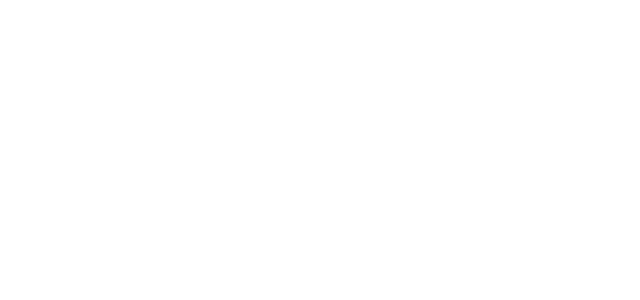
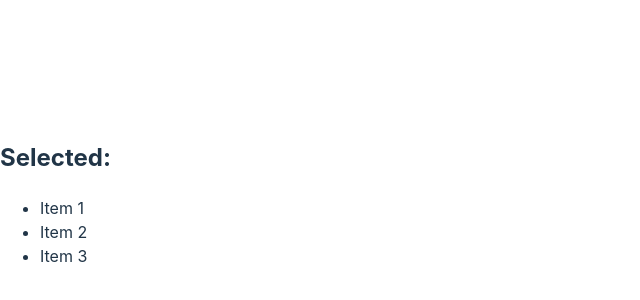
Before and after one commit to PRABHAT1SHUKLA/test-playground, a React (Vite) app: page /list in a window 1280 px wide. Before the commit this address had no page. Shown: the part 198-498 px from the top of the page, without its empty margins (0-640 px from the left). Built offline with nearby package versions, Linux system fonts and the light colour scheme.

Commit message:
delayed timer

```diff
--- a/src/App.tsx
+++ b/src/App.tsx
@@ -17,6 +17,7 @@
 import Countre from "./components/simplereducer";
 import Make from "./components/fetch";
 import Event from "./callback/event";
+import List from "./callback/list";
 
 
 function App() {
@@ -25,6 +26,7 @@
       <Routes>
         <Route path="/" element={<Navigate to="/signup" />} />
         <Route path="/event" element={<Event/>} />
+        <Route path="/list" element={<List/>} />
         <Route path="/signup" element={<Signup />} />
         <Route path="/signin" element={<Signin />} />
         <Route path="/landing" element={<LandingPage/>} />
--- /dev/null
+++ b/src/callback/list.tsx
@@ -0,0 +1,28 @@
+import React, { useCallback, useState } from "react";
+
+const ListItem = React.memo(({ item, onClick }: { item: string; onClick: (item: string) => void }) => {
+  console.log(`Rendering ${item}`);
+  return <li onClick={() => onClick(item)}>{item}</li>;
+});
+
+const List = () => {
+  const [items, setItems] = useState(["Item 1", "Item 2", "Item 3"]);
+  const [selected, setSelected] = useState("");
+
+  const handleClick = useCallback((item: string) => {
+    setSelected(item);
+  }, []);
+
+  return (
+    <div>
+      <h2>Selected: {selected}</h2>
+      <ul>
+        {items.map((item) => (
+          <ListItem key={item} item={item} onClick={handleClick} />
+        ))}
+      </ul>
+    </div>
+  );
+};
+
+export default List;
```
Also changed, not shown: src/callback/delayed.tsx (added, +19 -0 lines).
